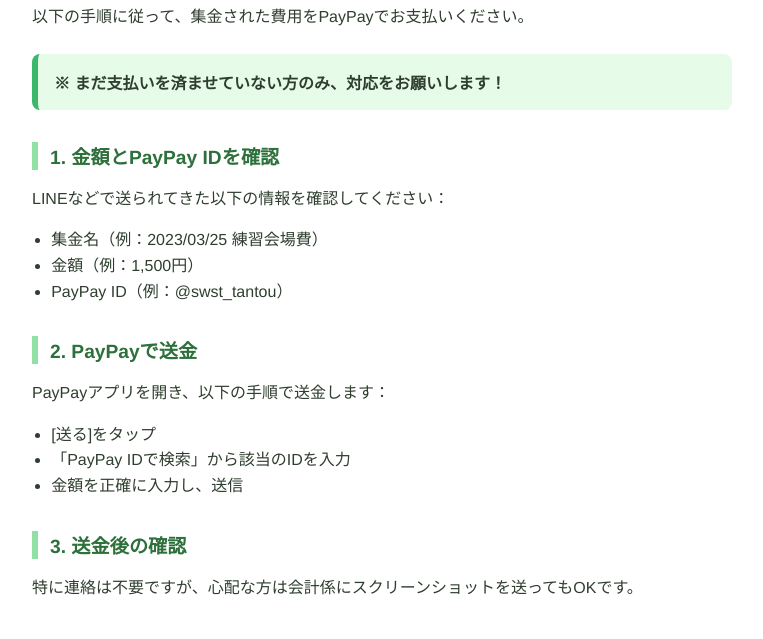
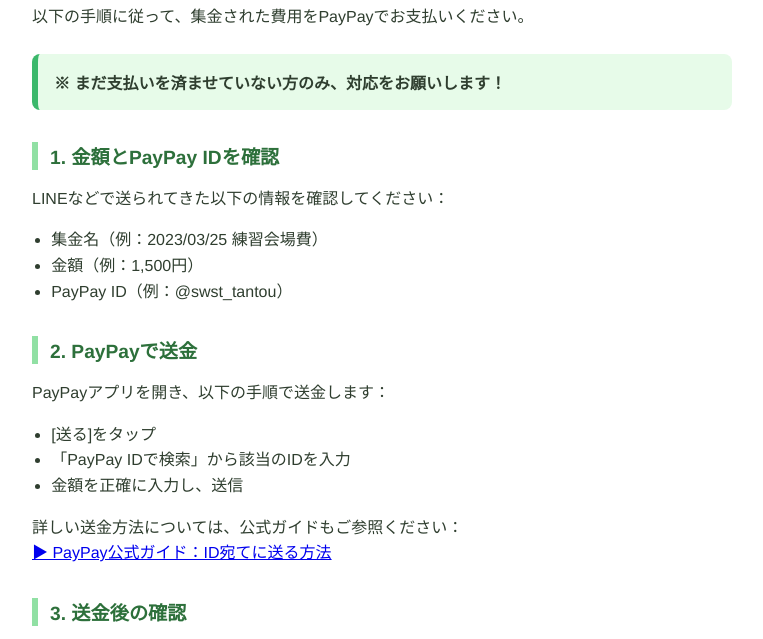
Before and after one commit to tappy-heartful/swst-collect-money, a plain HTML site: page member/pay-delay.html in a window 1280 px wide. Shown: the part 128-767 px from the top of the page, without its empty margins (258-1021 px from the left). Drawn offline with Linux system fonts and the light colour scheme.

Commit message:
PayPayIDでの送金方法のリンク追加

```diff
--- a/member/pay-delay.html
+++ b/member/pay-delay.html
@@ -106,6 +106,16 @@
         <li>「PayPay IDで検索」から該当のIDを入力</li>
         <li>金額を正確に入力し、送信</li>
       </ul>
+      <p>
+        詳しい送金方法については、公式ガイドもご参照ください：<br />
+        <a
+          href="https://paypay.ne.jp/guide/send/#:~:text=%E6%90%BA%E5%B8%AF%E9%9B%BB%E8%A9%B1%E7%95%AA%E5%8F%B7/PayPay%20ID%E5%AE%9B%E3%81%A6%E3%81%AB%E9%80%81%E3%82%8B"
+          target="_blank"
+          rel="noopener noreferrer"
+        >
+          ▶ PayPay公式ガイド：ID宛てに送る方法
+        </a>
+      </p>
 
       <h2>3. 送金後の確認</h2>
       <p>
```
